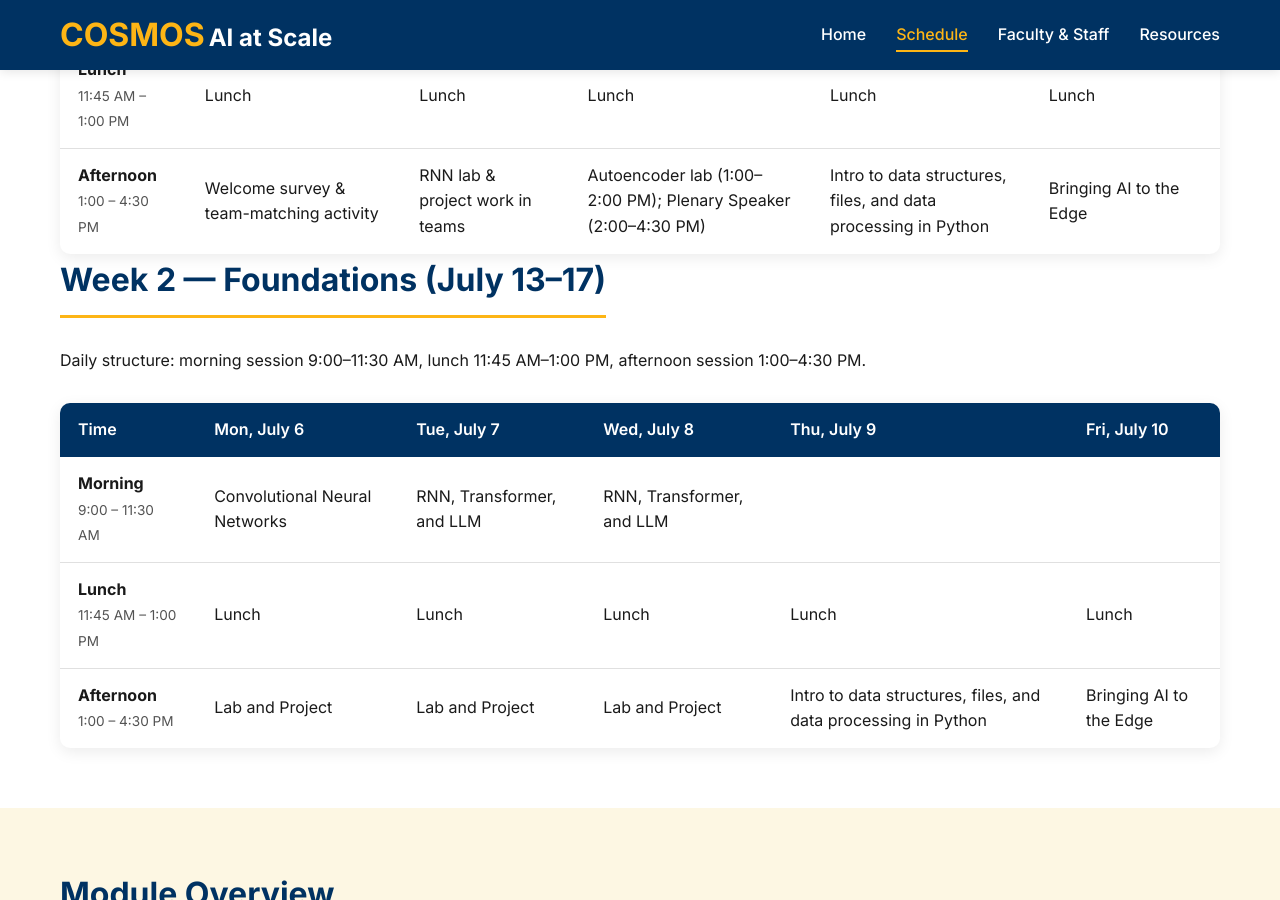
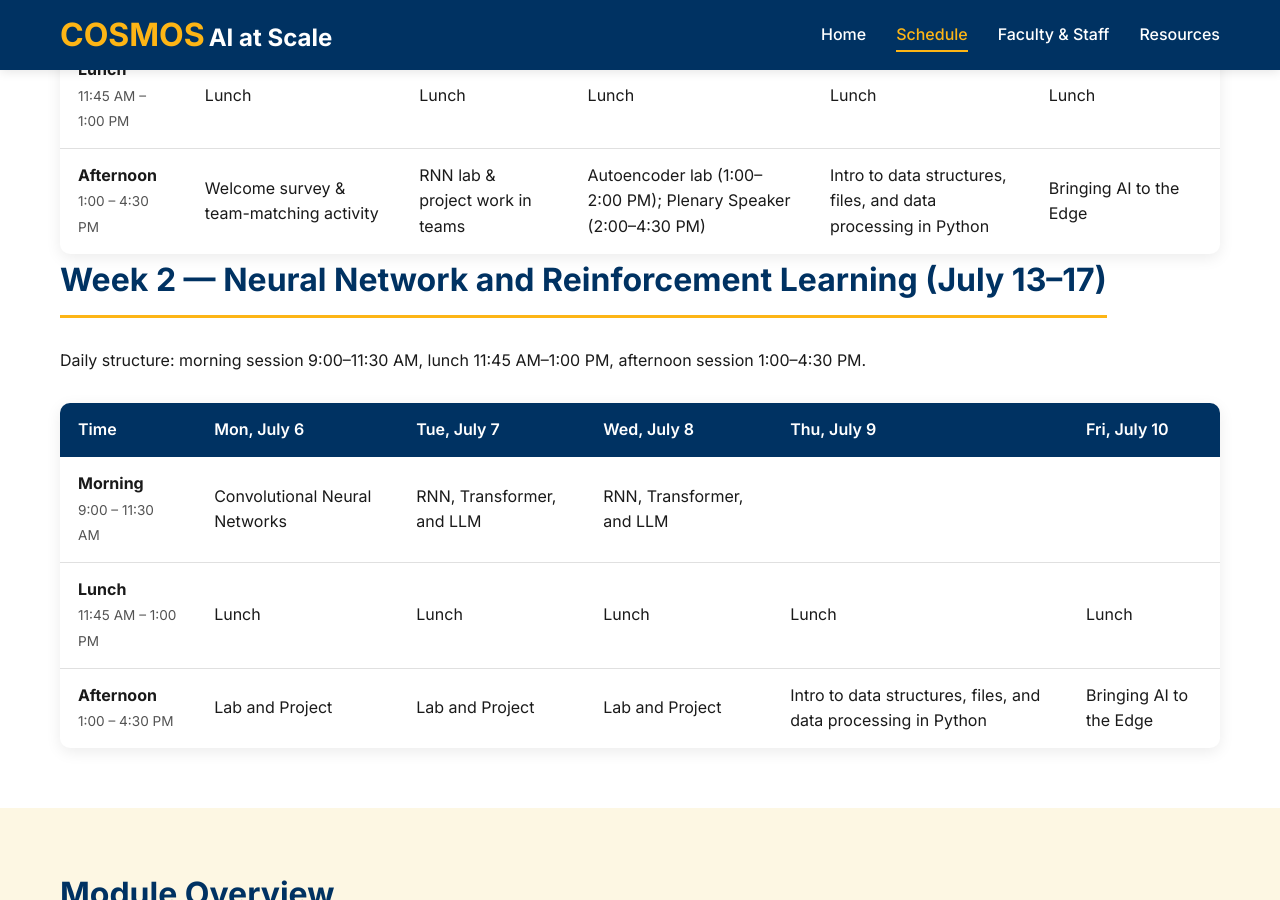
Before and after one commit to cosmos-ai-ucm/cosmos-ai-ucm.github.io, a Jekyll site: the page built from schedule.html, in a window 1280 px wide and 900 px high, scrolled down 1281 px. Built offline with Jekyll 4.4.1, drawn with Linux system fonts in a browser that asks for light colours.

Commit message:
weak 2 schedule

```diff
--- a/schedule.html
+++ b/schedule.html
@@ -101,7 +101,7 @@ permalink: /schedule
 
 
   <div class="container">
-    <h2 class="section-title">Week 2 &mdash; Foundations (July 13&ndash;17)</h2>
+    <h2 class="section-title">Week 2 &mdash; Neural Network and Reinforcement Learning (July 13&ndash;17)</h2>
     <p>Daily structure: morning session 9:00&ndash;11:30 AM, lunch 11:45 AM&ndash;1:00 PM, afternoon session 1:00&ndash;4:30 PM.</p>
     <table class="schedule-table">
       <thead>
```
